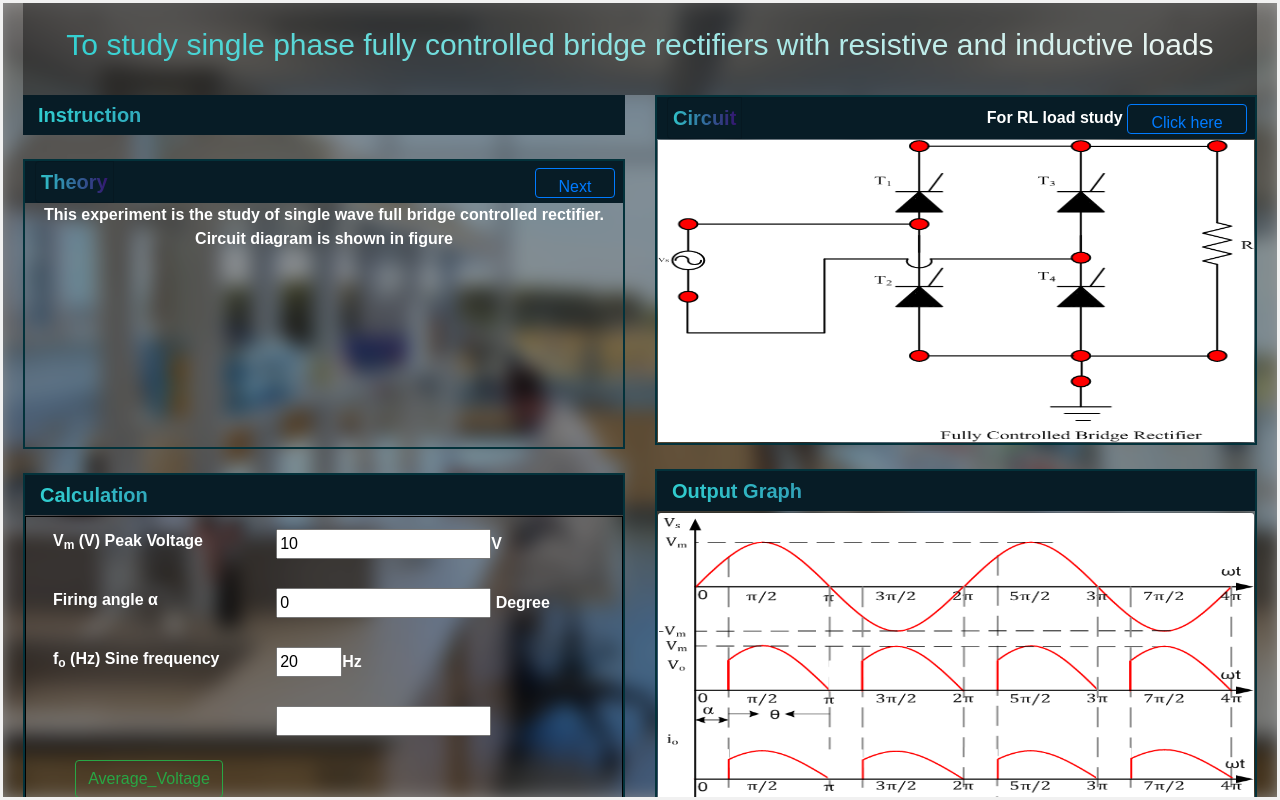
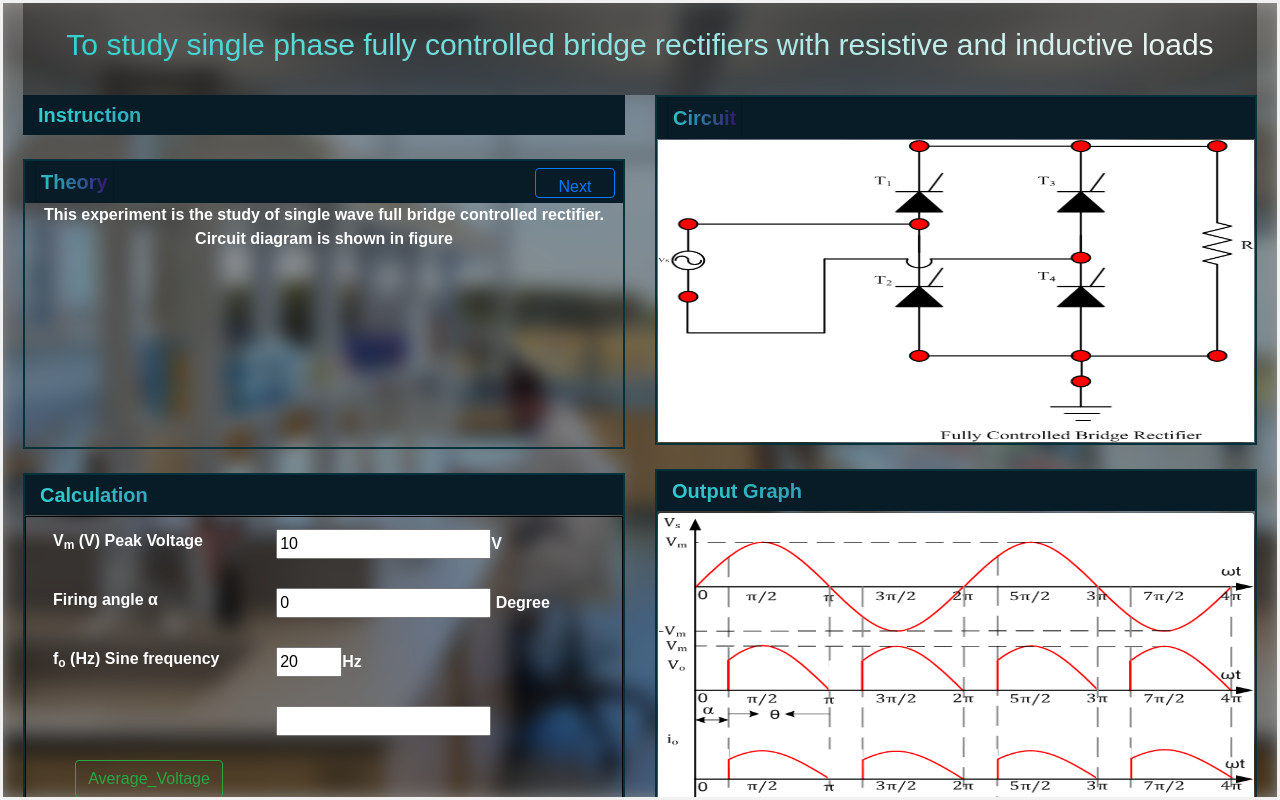
Before and after one commit to MrNobody0629/single-phase-fully-controlled-bridge-rectifier, a plain HTML site: page index.html in a window 1280 px wide. Drawn offline with nearby package versions, Linux system fonts and the light colour scheme.

Commit message:
Update index.html

```diff
--- a/index.html
+++ b/index.html
@@ -102,7 +102,7 @@
             <ul class="list-group list-group-horizontal">
               <li class="list-group-item sub_heading">Circuit
               </li>
-              <li class="list-group-item" style="float: right; margin-top: -5px; right: 5px; position: absolute; background-color: inherit; border: none;">
+              <li class="list-group-item" style="float: right; margin-top: -5px; right: 5px; position: absolute; background-color: inherit; border: none; display: none;">
                 For RL load study <a style="width: 120px; height: 30px;" class="btn btn-outline-primary" target="_self" href="home1.html">Click here</a>
               </li>
             </ul>
```
